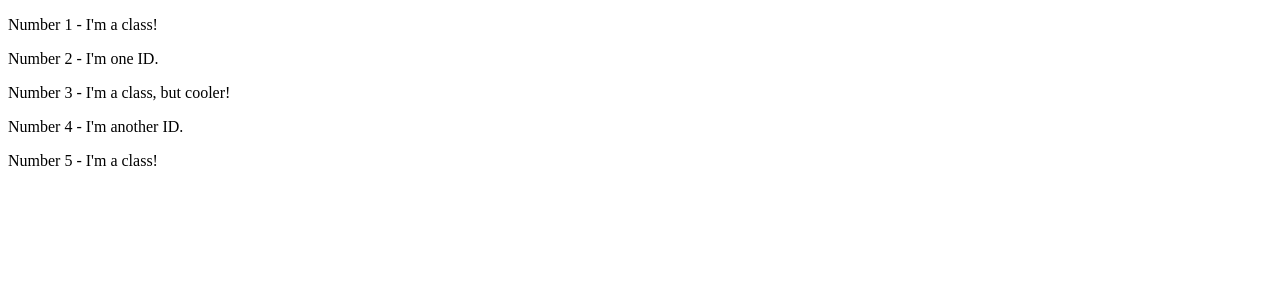
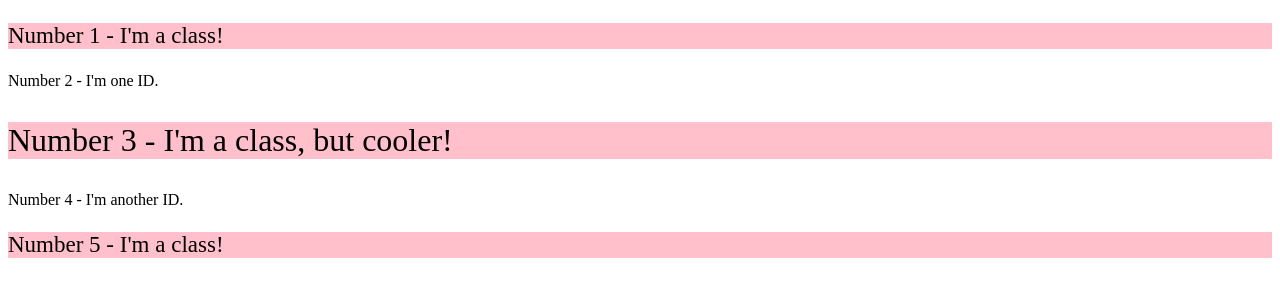
Before and after one commit to F-Mathebula/02-class-id-selectors, a plain HTML site: page index.html in a window 1280 px wide. Drawn offline with Linux system fonts and the light colour scheme.

Commit message:
class selector added

```diff
--- a/index.html
+++ b/index.html
@@ -10,11 +10,11 @@
 </head>
 
 <body>
-  <p>Number 1 - I'm a class!</p>
+  <p class="same-text">Number 1 - I'm a class!</p>
   <div>Number 2 - I'm one ID.</div>
-  <p>Number 3 - I'm a class, but cooler!</p>
+  <p class="same-text unique-text">Number 3 - I'm a class, but cooler!</p>
   <div>Number 4 - I'm another ID.</div>
-  <p>Number 5 - I'm a class!</p>
+  <p class="same-text">Number 5 - I'm a class!</p>
 </body>
 
 </html>
--- a/styles.css
+++ b/styles.css
@@ -0,0 +1,9 @@
+.same-text {
+    color: black;
+    background-color: pink;
+    font-size: 23px;
+}
+
+.unique-text {
+    font-size: 32px;
+}
```
